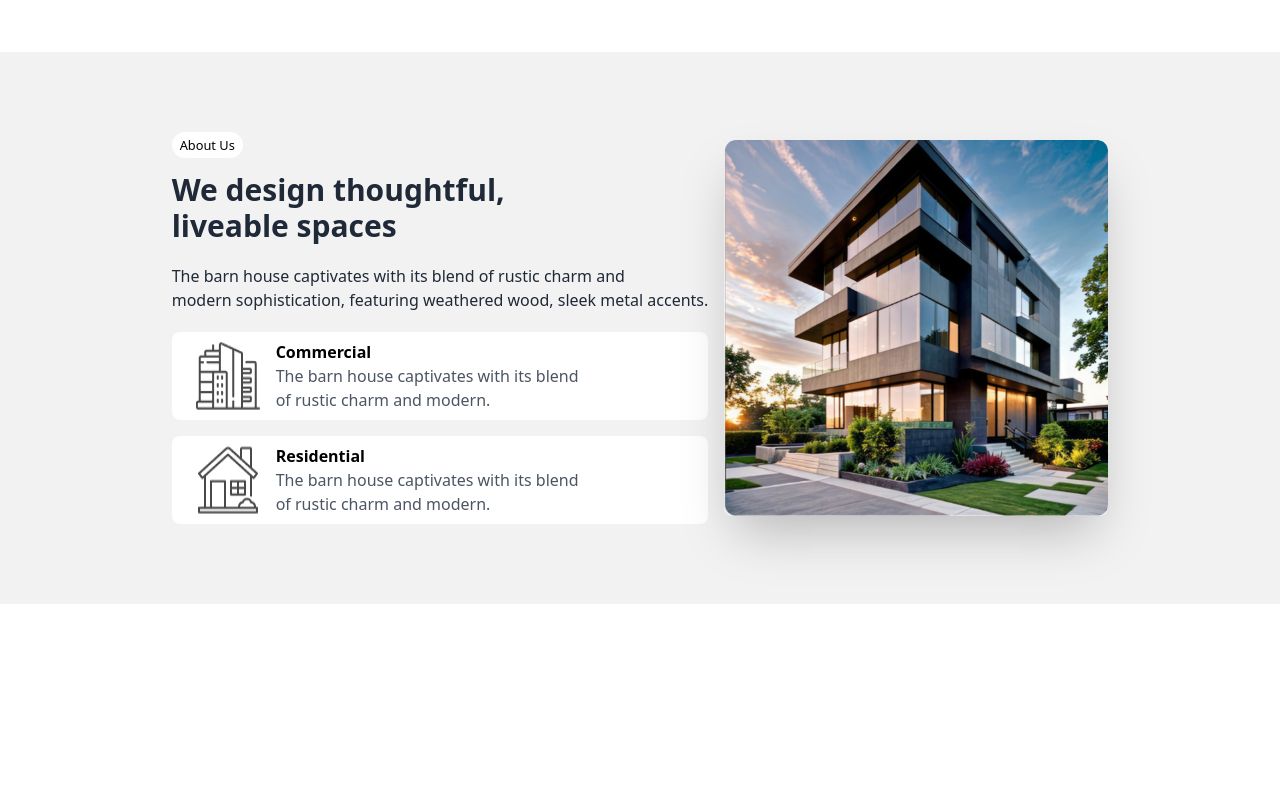
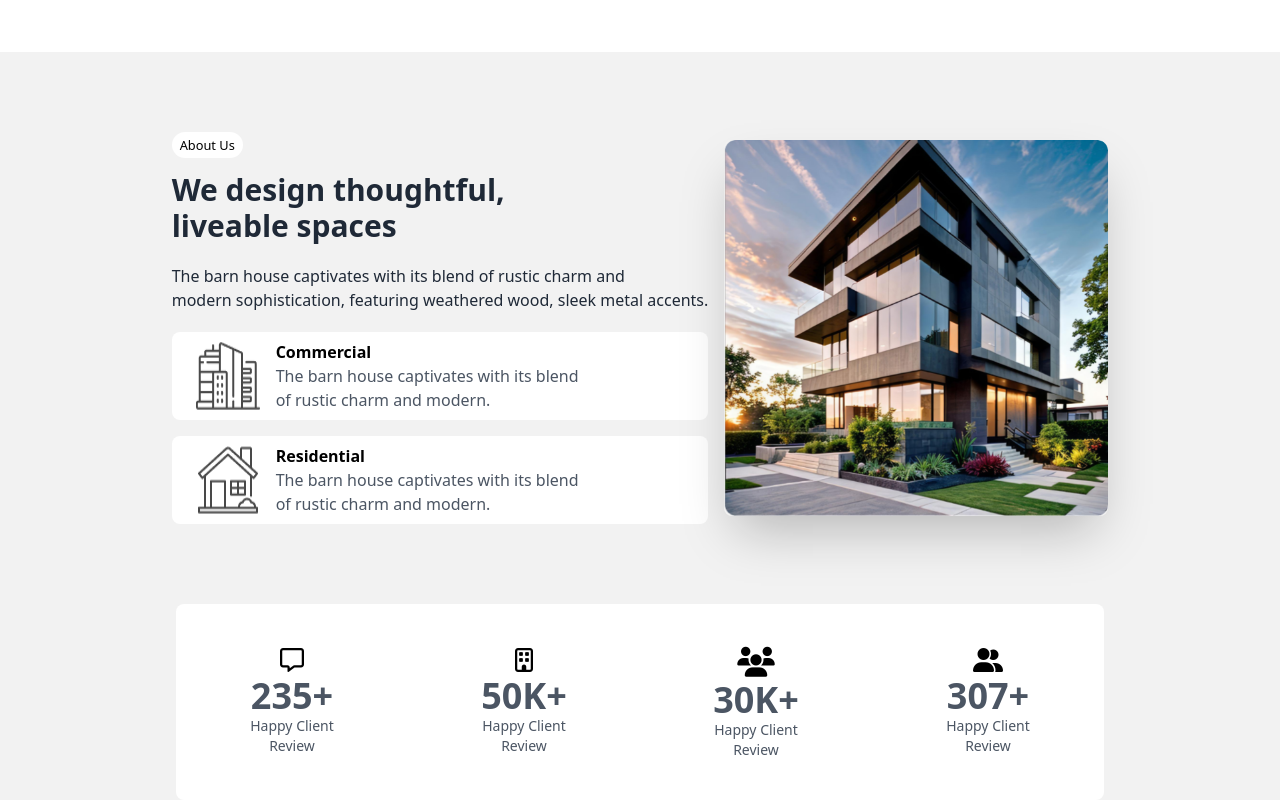
Before and after one commit to rohan26ir/Rinterio-with-Tailwind, a plain HTML site: page index.html in a window 1280 px wide. Shown: the part 848-1648 px from the top of the page. Before the commit the page ends 1452 px from the top, so only its background shows below. Drawn offline with nearby package versions, Linux system fonts and the light colour scheme.

Commit message:
add Count section

```diff
--- a/index.html
+++ b/index.html
@@ -112,6 +112,35 @@
         </div>
       </div>
     </div>
+    <!-- Member Count -->
+     <div class="bg-base-200 ">
+       <div class="mx-auto md:m-auto lg:mx-44 grid grid-cols-1 md:grid-cols-2 lg:grid-cols-4 bg-white text-black rounded-lg">
+          <!-- 1st Count -->
+           <div class="px-14 py-10 text-center">
+            <i class="fa-regular fa-message text-2xl"></i>
+            <h3 class="font-bold text-gray-600 text-4xl">235+</h3>
+            <p class="text-gray-600 text-sm">Happy Client Review</p>
+           </div>
+          <!-- 2nd count -->
+          <div class="px-14 py-10 text-center">
+            <i class="fa-regular fa-building text-2xl"></i>
+            <h3 class="font-bold text-gray-600 text-4xl">50K+</h3>
+            <p class="text-gray-600 text-sm">Happy Client Review</p>
+           </div>
+           <!-- 3rd count -->
+            <div class="px-14 py-10 text-center">
+            <i class="fa-solid fa-users  text-3xl"></i>
+            <h3 class="font-bold text-gray-600 text-4xl">30K+</h3>
+            <p class="text-gray-600 text-sm">Happy Client Review</p>
+           </div>
+           <!-- 4th count -->
+           <div class="px-14 py-10 text-center">
+            <i class="fa-solid fa-user-group  text-2xl"></i>
+            <h3 class="font-bold text-gray-600 text-4xl">307+</h3>
+            <p class="text-gray-600 text-sm">Happy Client Review</p>
+           </div5
+       </div>
+     </div>
   </main>
 <!-- Footer Section  -->
   <footer></footer>
```
